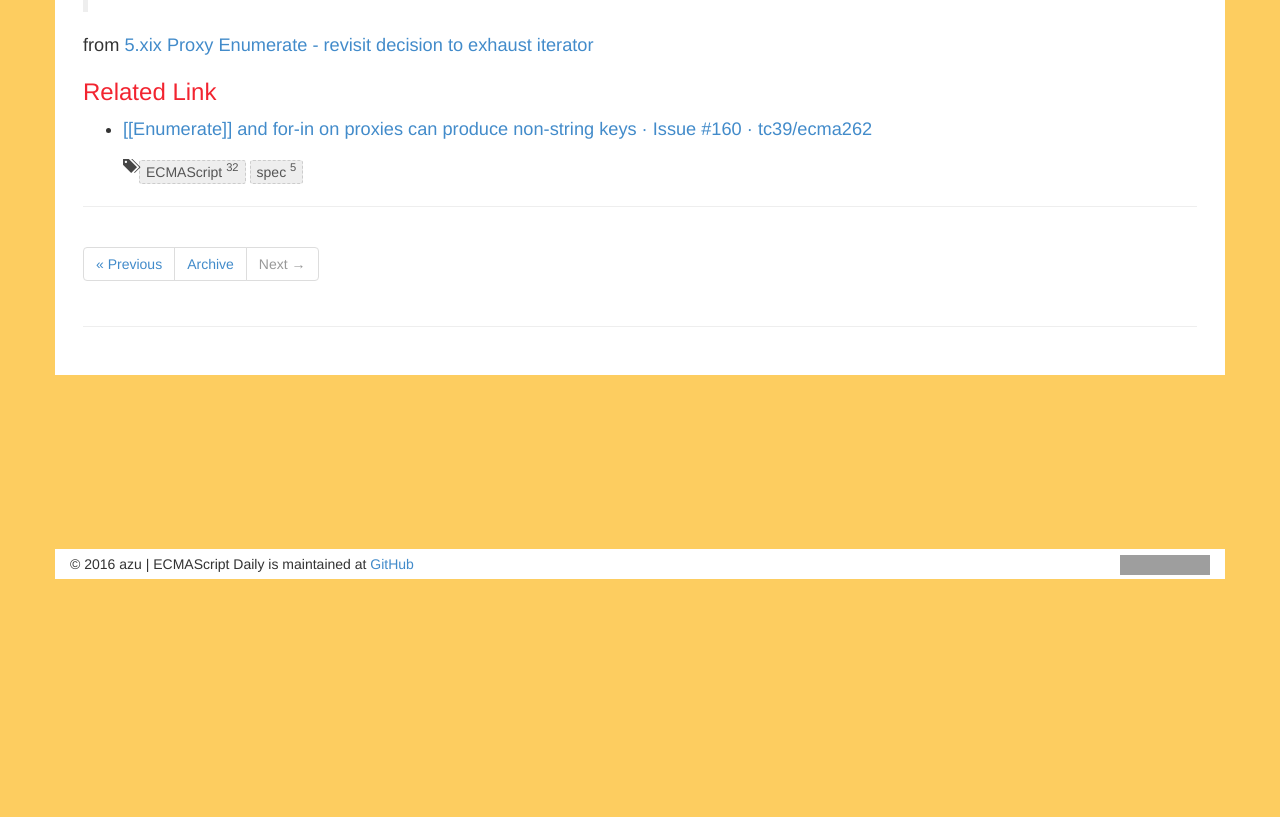
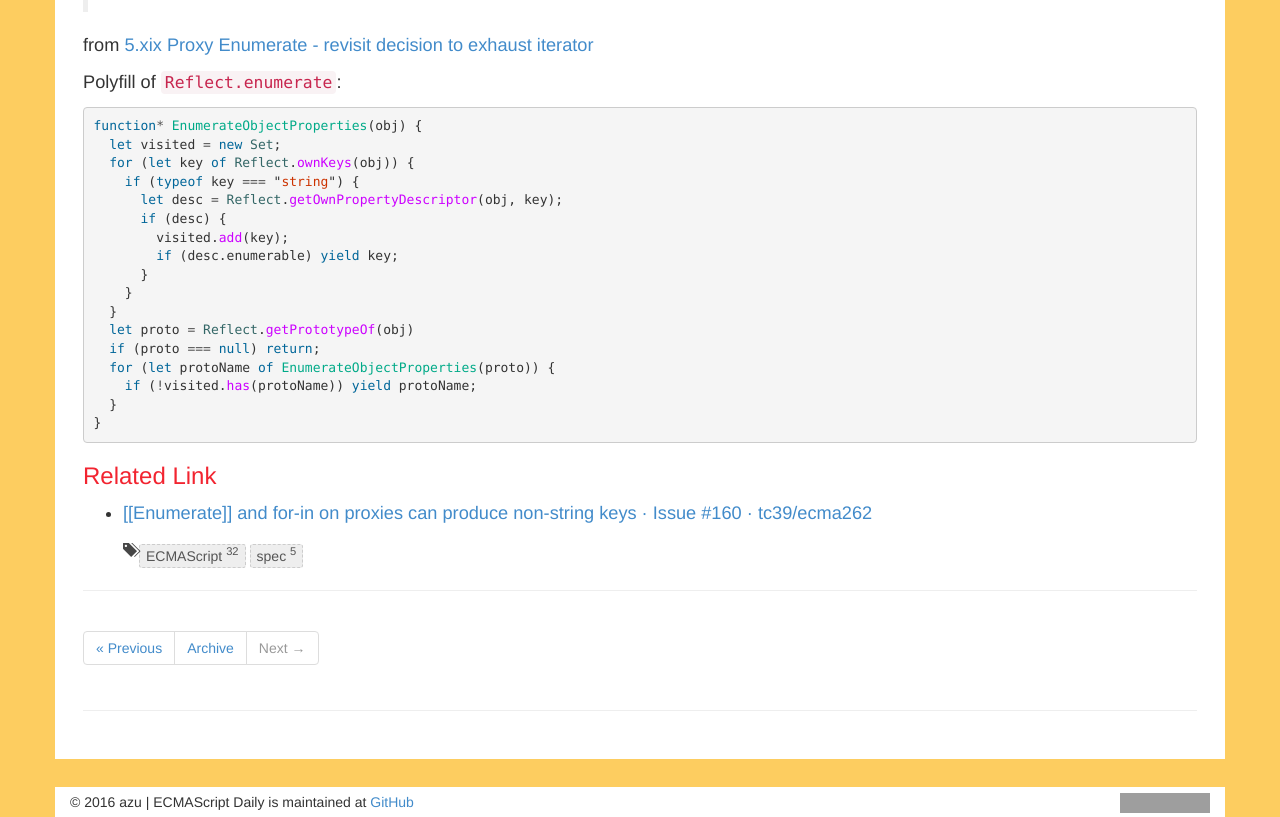
Before and after one commit to ecmascript-daily/ecmascript-daily.github.com, a Jekyll site: the page built from _posts/2016/2016-02-10-why-remove-enumerate-and-reflect-enumerate.md, in a window 1280 px wide. Shown: the part 321-1138 px from the top of the page. Built offline with Jekyll 4.4.1, drawn with Linux system fonts in a browser that asks for light colours; nearby versions of some CDN libraries; comment, search, counter and statistics services are not loaded; before the commit the page ends 900 px from its top, so only the background shows below that; grey boxes are pictures that could not be loaded.

Commit message:
Add polyfill

````diff
--- a/_posts/2016/2016-02-10-why-remove-enumerate-and-reflect-enumerate.md
+++ b/_posts/2016/2016-02-10-why-remove-enumerate-and-reflect-enumerate.md
@@ -13,3 +13,25 @@ related:
 > BT: issue with proxy enumerate trap and for-in, where iimplementations are prevented from pre-populating the list of keys in the object, because the iterator causes observable affects. Which means the iterate must be pulled for every iteration. Last meeting we thought it would be ok if the enumerate trap exhausts the iterator, we thought that would solve the problem. The issue was, now their is an observable difference between an object and proxy of that object, mainly due to delete.
 
 from [5.xix Proxy Enumerate - revisit decision to exhaust iterator](https://github.com/rwaldron/tc39-notes/blob/master/es7/2016-01/2016-01-28.md#5xix-proxy-enumerate---revisit-decision-to-exhaust-iterator "5.xix Proxy Enumerate - revisit decision to exhaust iterator")
+
+Polyfill of `Reflect.enumerate`:
+
+```js
+function* EnumerateObjectProperties(obj) {
+  let visited = new Set;
+  for (let key of Reflect.ownKeys(obj)) {
+    if (typeof key === "string") {
+      let desc = Reflect.getOwnPropertyDescriptor(obj, key);
+      if (desc) {
+        visited.add(key);
+        if (desc.enumerable) yield key;
+      }
+    }
+  }
+  let proto = Reflect.getPrototypeOf(obj)
+  if (proto === null) return;
+  for (let protoName of EnumerateObjectProperties(proto)) {
+    if (!visited.has(protoName)) yield protoName;
+  }
+}
+```
````
